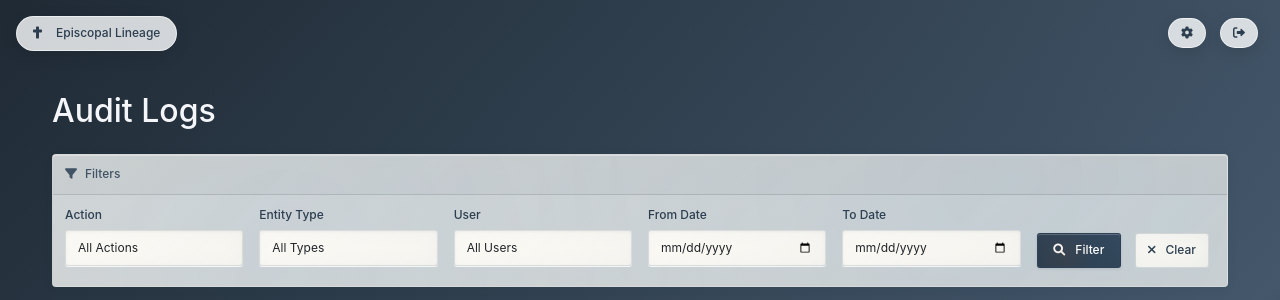
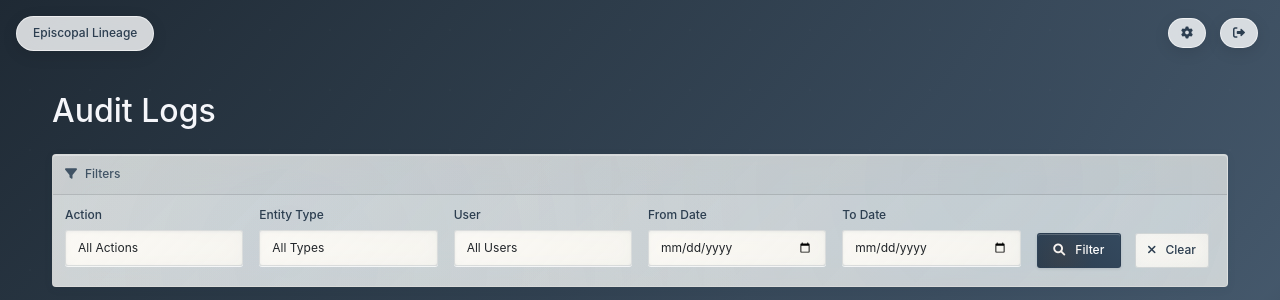
Before and after one commit to ordotools/ecclesiastical-lineage, a Flask app: page /audit_logs in a window 1280 px wide. Shown: the top 300 px of the page. Run offline with Flask 3, Linux system fonts and the light colour scheme; the visitor is signed in with stand-in values (Sample User, id 1); parts of the project's set-up code (start-up, migrations or seed data) failed here and were passed over; some libraries are stand-ins or nearby versions.

Commit message:
Update navbar title by removing icon for a cleaner look

```diff
--- a/templates/navbar.html
+++ b/templates/navbar.html
@@ -3,7 +3,7 @@
   <div class="d-flex align-items-center justify-content-between" style="max-width: 100%;">
     <!-- Title Button -->
     <a href="/" class="btn minimal-title-btn">
-      <i class="fas fa-cross me-2"></i>Episcopal Lineage
+      Episcopal Lineage
     </a>
 
     <!-- Right Side Buttons -->
```
